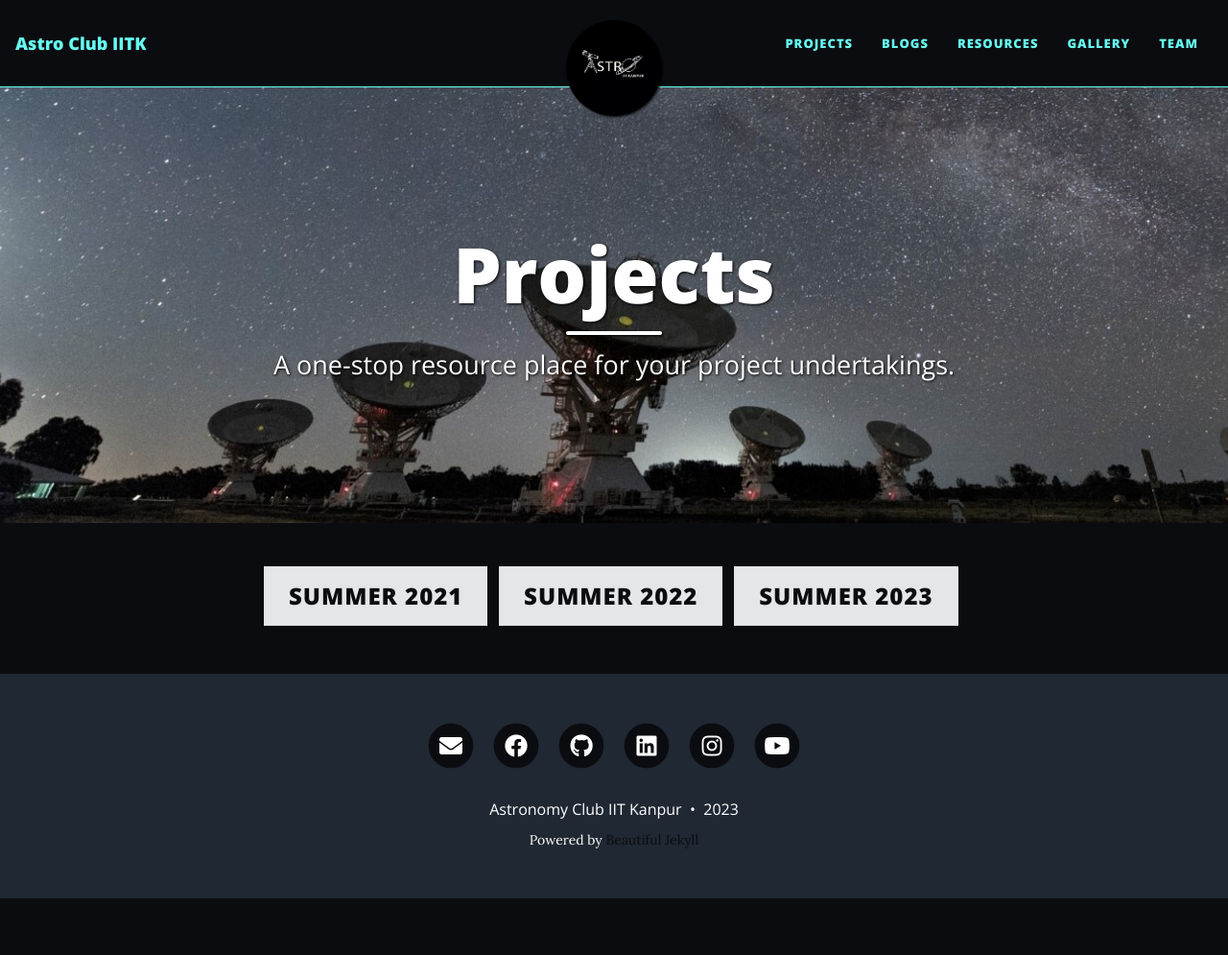
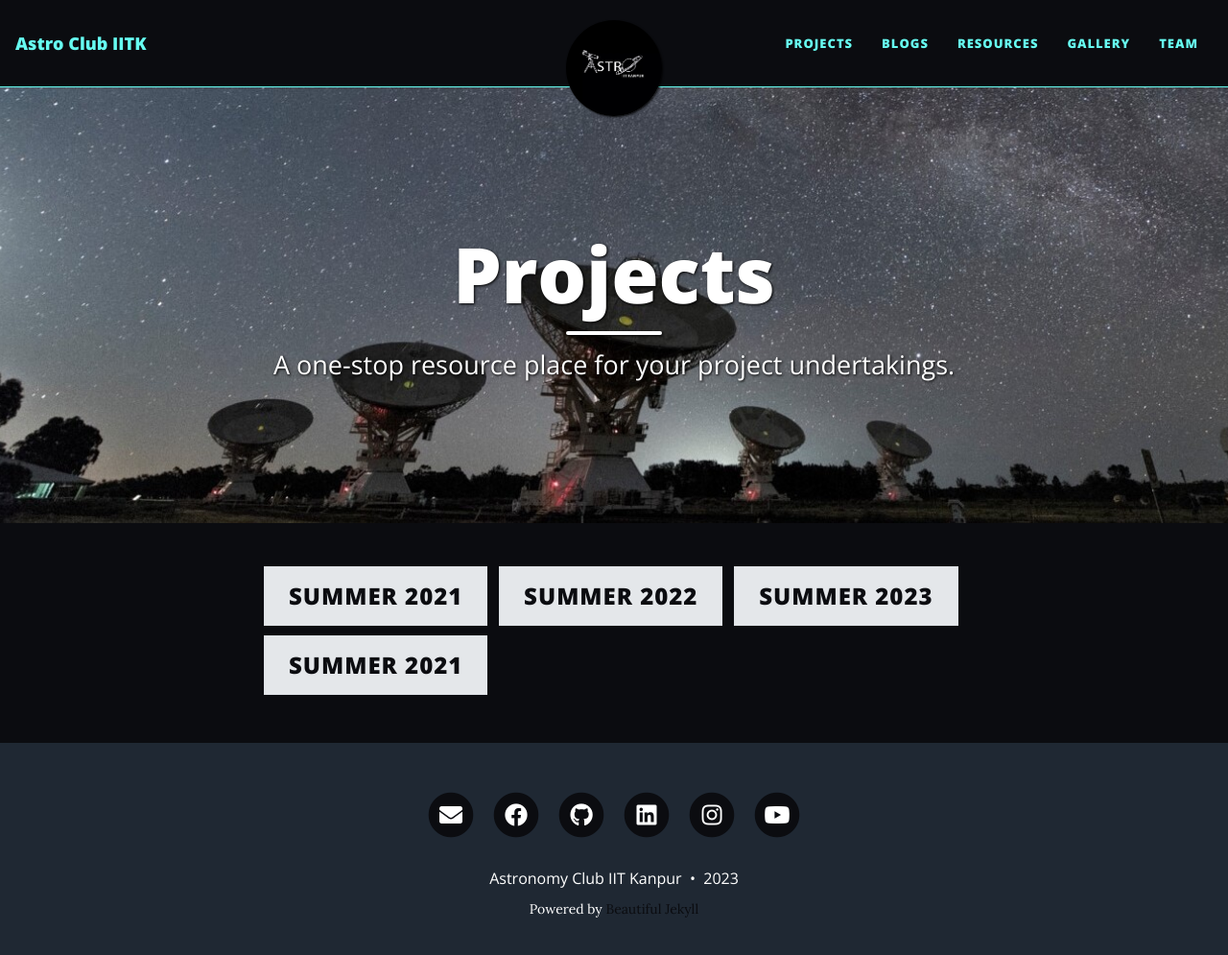
Before and after one commit to astroclubiitk/astroclubiitk.github.io, a Jekyll site: the page built from projects.md, in a window 1280 px wide and 1008 px high. Shown: the top 995 px of the window at 96% size. Built offline with Jekyll 4.4.1, drawn with Linux system fonts in a browser that asks for light colours; nearby versions of some CDN libraries.

```diff
--- a/projects.md
+++ b/projects.md
@@ -13,3 +13,12 @@
   <br>
   {% endfor %}
 </ul>
+
+<ul class="pagination blog-pager">
+  {% for project in site.projects limit:1 %}
+  <li class="page-item">
+    <a class="page-link" href="{{ project.link }}" data-toggle="tooltip" data-placement="top" >{{ project.button-text }}</a>
+  </li>
+  <br>
+  {% endfor %}
+</ul>
```
